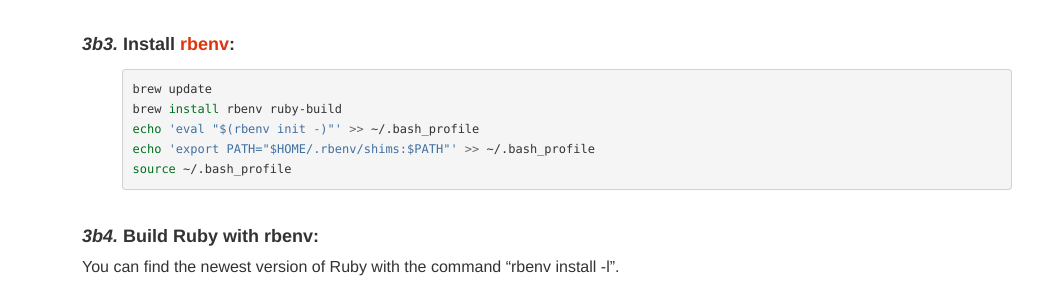
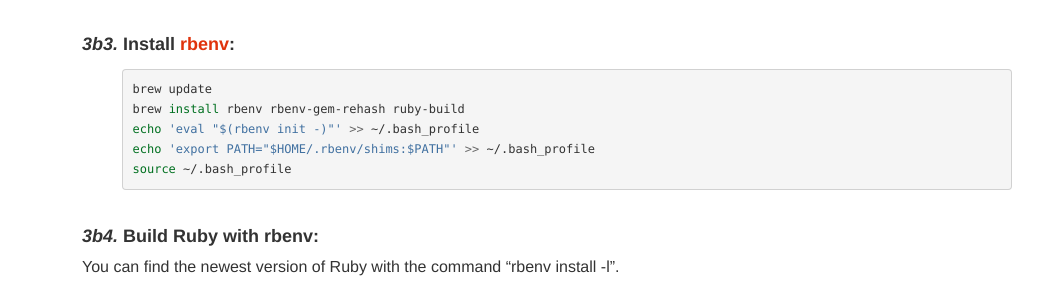
Before and after one commit to railsgirls/guides.railsgirls.com, a Jekyll site: the page built from _posts/2013-05-02-install.markdown, in a window 1280 px wide and 900 px high, scrolled down 2214 px. Shown: the part 158-451 px from the top of the window, without its empty margins (3-1046 px from the left). Built offline with Jekyll 4.4.1, drawn with Linux system fonts in a browser that asks for light colours; nearby versions of some CDN libraries.

Commit message:
Add rbenv-gem-rehash to the install guide
We ran into problems when trying to verify the installation of the rails
stack via a simple `rails new railsgirls` since rbenv does not automatically
add shims for newly installed gems. The rbenv-gem-rehash plugin add this
behavior an fixes the problem.

```diff
--- a/_posts/2013-05-02-install.markdown
+++ b/_posts/2013-05-02-install.markdown
@@ -70,7 +70,7 @@
 
 {% highlight sh %}
 brew update
-brew install rbenv ruby-build
+brew install rbenv rbenv-gem-rehash ruby-build
 echo 'eval "$(rbenv init -)"' >> ~/.bash_profile
 echo 'export PATH="$HOME/.rbenv/shims:$PATH"' >> ~/.bash_profile
 source ~/.bash_profile
```
